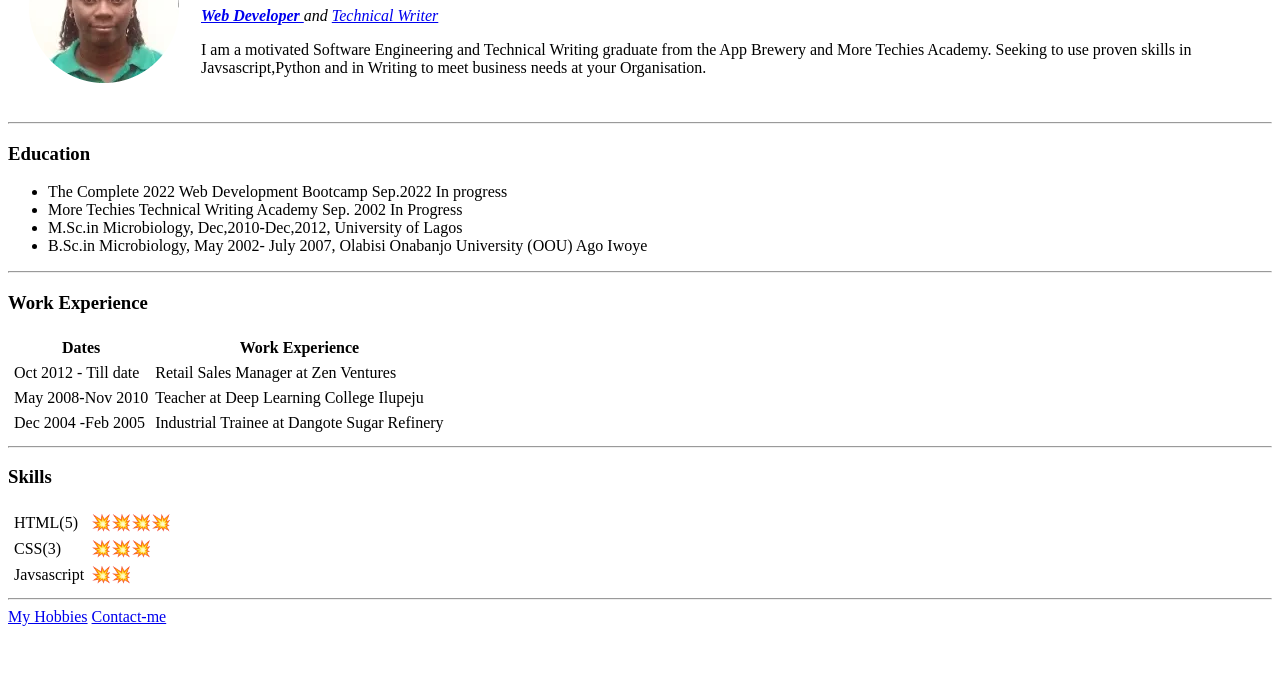
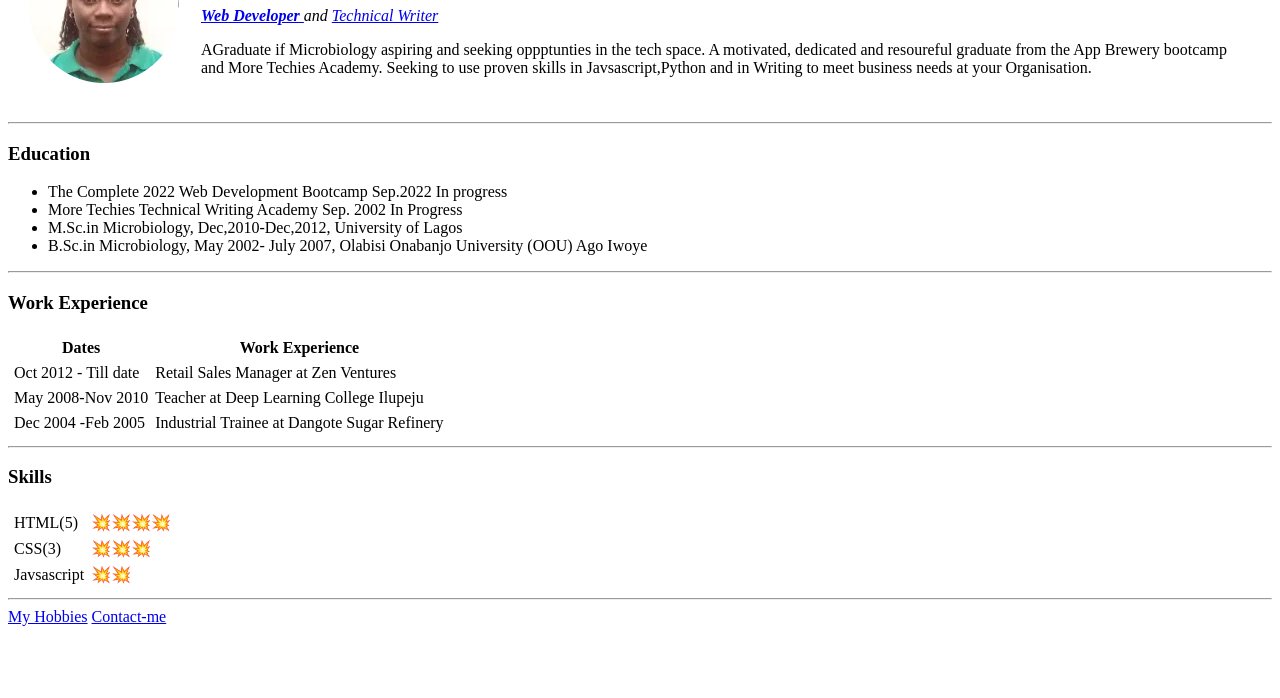
Before and after one commit to Debilami/cv, a plain HTML site: page index.html in a window 1280 px wide. Shown: the part 102-800 px from the top of the page. Drawn offline with Linux system fonts and the light colour scheme.

Commit message:
paragraph

```diff
--- a/index.html
+++ b/index.html
@@ -18,7 +18,8 @@
         <p> <em><strong><a href="https://www.udemy.com/course/the-complete-web-development-bootcamp/learn/lecture/12638830#questions"> Web Developer </a></strong> and <a href="https://academy.moretechies.com/start"> Technical Writer</a></em>
         </p>
         <p>
-          I am a motivated Software Engineering and Technical Writing graduate from the App Brewery and More Techies Academy.
+          AGraduate if Microbiology aspiring and seeking oppptunties in the tech space.
+           A motivated, dedicated and resoureful graduate from the App Brewery bootcamp and More Techies Academy.
           Seeking to use proven skills in Javsascript,Python and in Writing to meet business needs at your Organisation.
         </p>
       </td>
```
